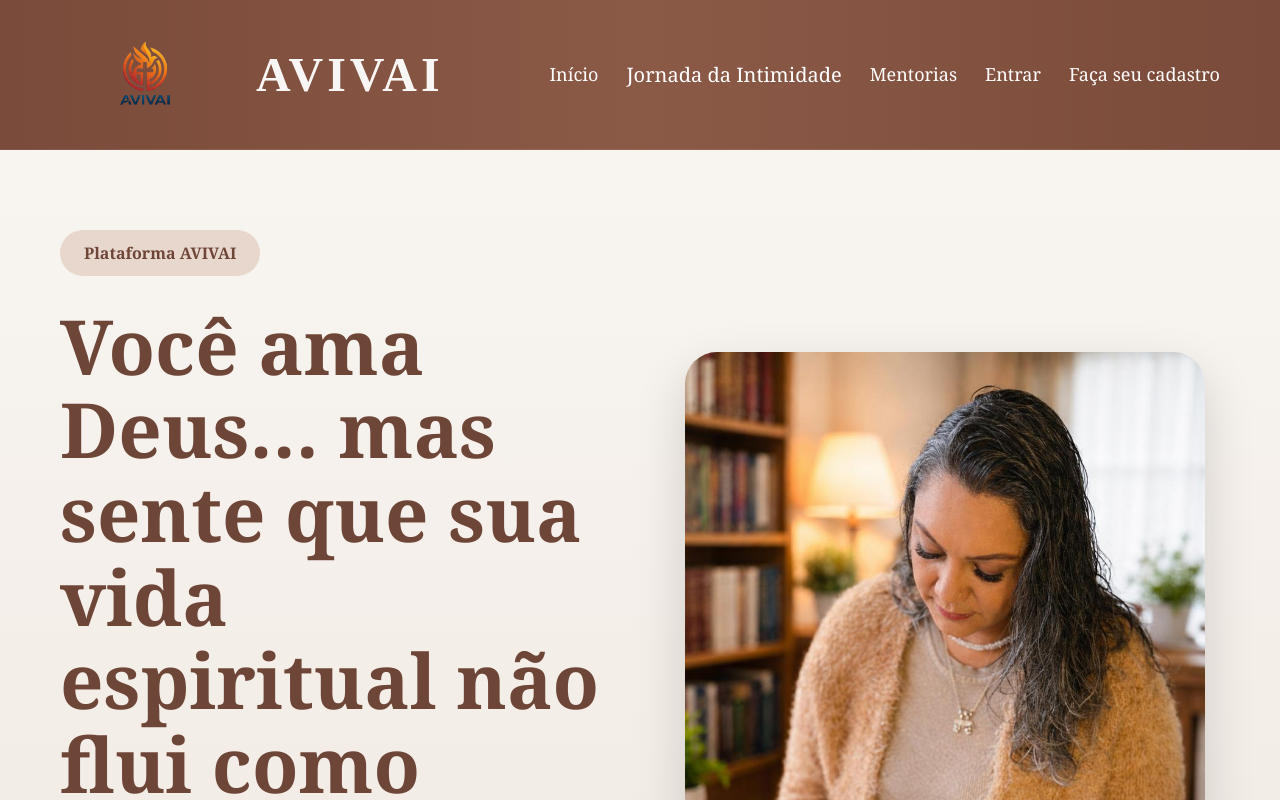
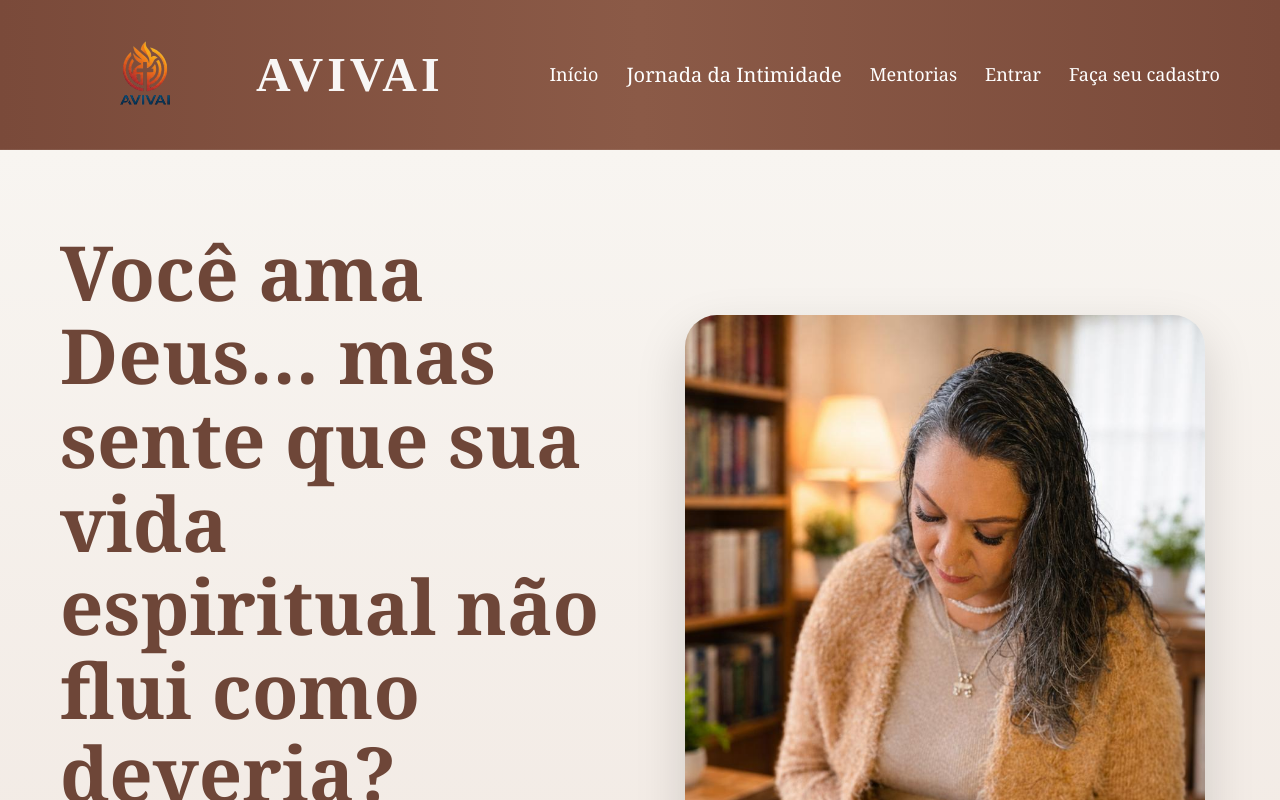
Before and after one commit to Mayra727/avivai-frontend, a React (Vite) app: page / in a window 1280 px wide. Shown: the top 800 px of the page. Built offline with nearby package versions, Linux system fonts and the light colour scheme.

Commit message:
style: refine premium home hero layout

```diff
--- a/src/pages/Home.tsx
+++ b/src/pages/Home.tsx
@@ -11,10 +11,6 @@ export default function Home() {
       <section className="hero">
 
   <div className="hero-content">
-
-    <span className="hero-badge">
-      Plataforma AVIVAI
-    </span>
 
     <h1>
       Você ama Deus… mas sente que sua vida espiritual não flui como deveria?
```
